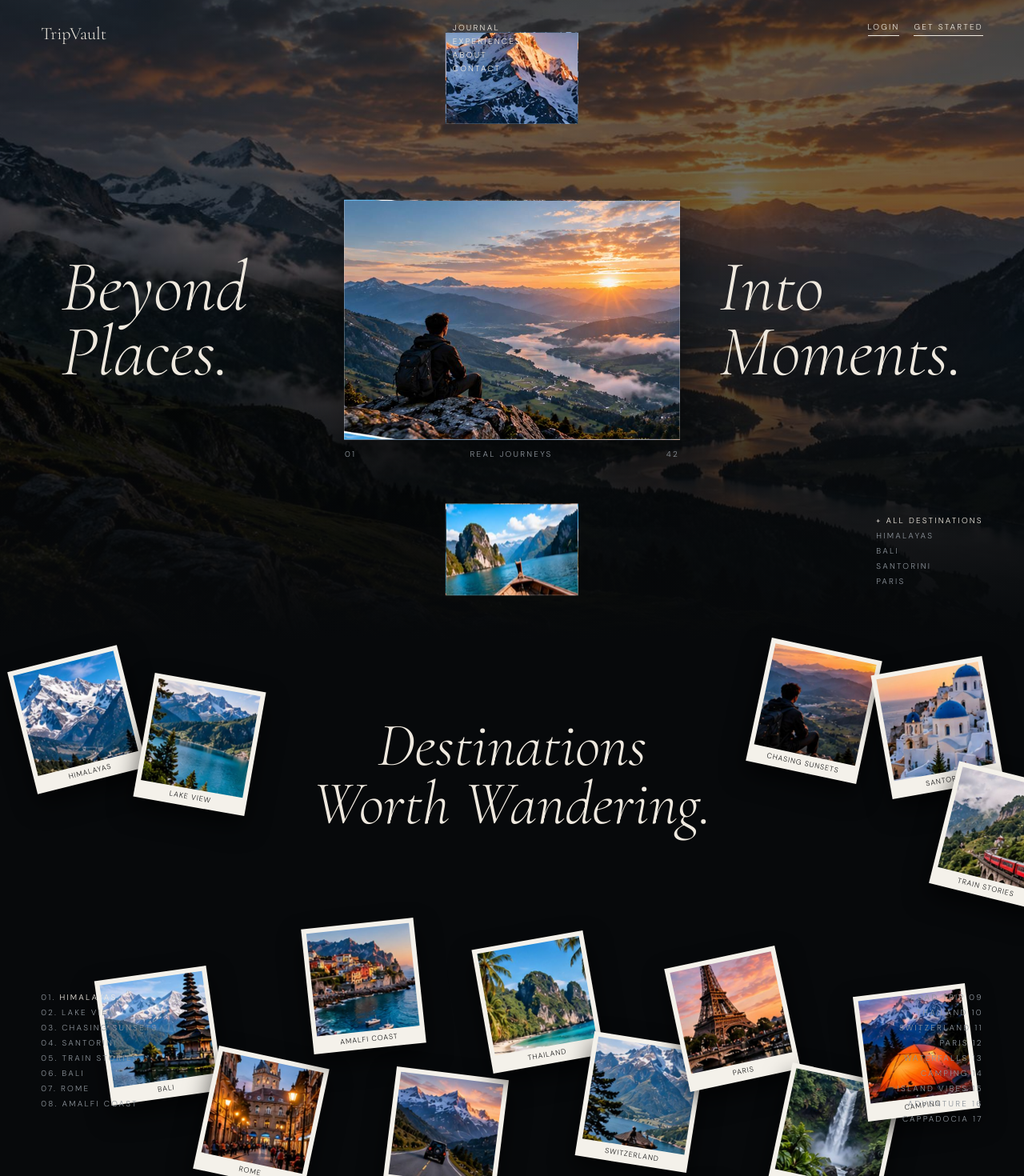
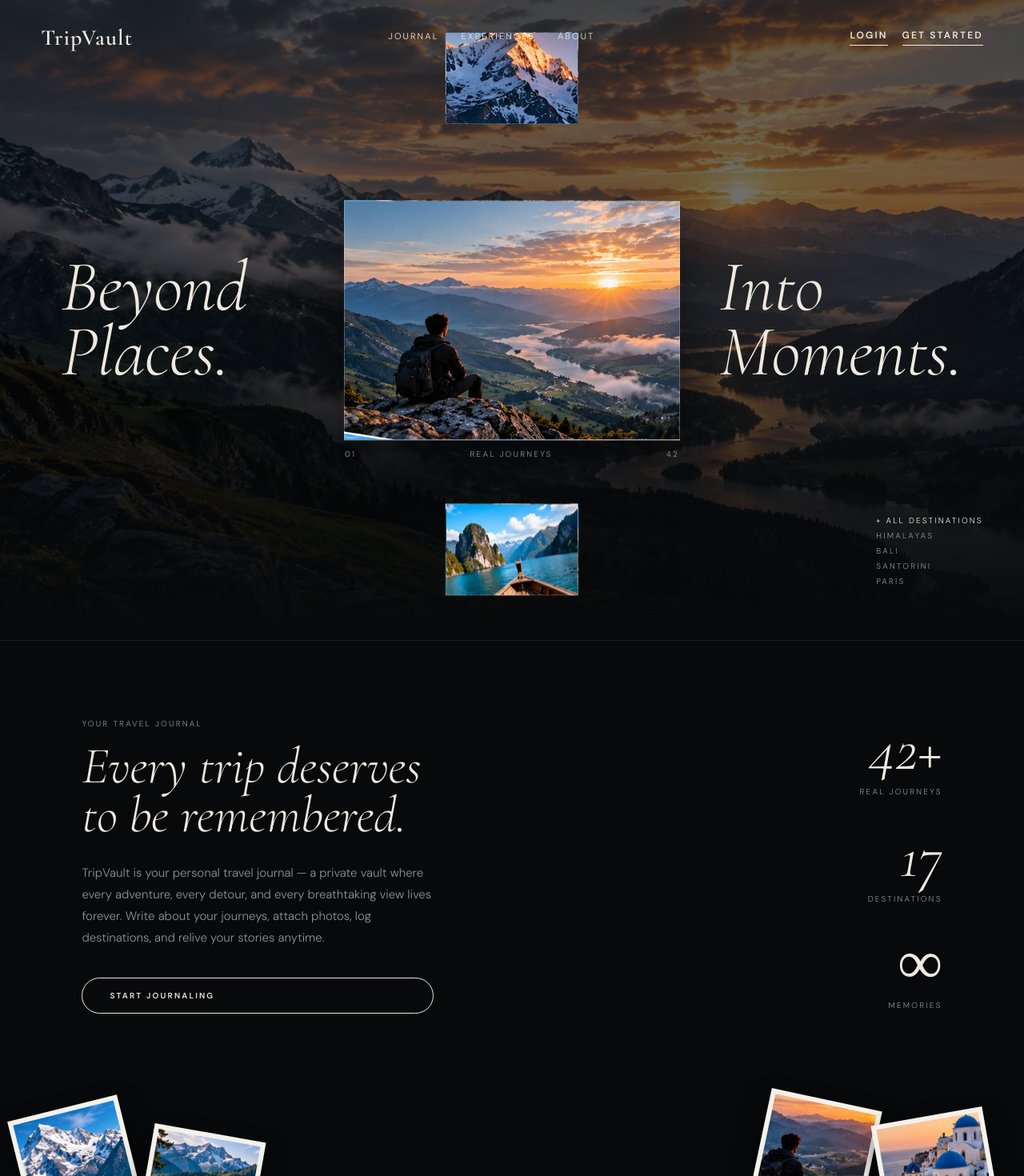
Before and after one commit to krish6587/tripvault, a React (Vite) app in the folder client/: page / in a window 1280 px wide. Shown: the top 1470 px of the page at 80% size. Built offline with nearby package versions, Linux system fonts and the light colour scheme; no server answers.

Commit message:
feat: add journal and about sections with smooth navigation on landing page

```diff
--- a/client/src/pages/Landing.css
+++ b/client/src/pages/Landing.css
@@ -4,12 +4,16 @@
 .lp::-webkit-scrollbar{display:none;width:0;height:0}
 .lp .serif,.lp h1,.lp h2{font-family:'Cormorant Garamond',Georgia,serif;font-weight:300;font-style:italic}
 .lp .tiny{font-size:10px;letter-spacing:.22em;text-transform:uppercase}
+.lp nav ul{list-style:none;margin:0;padding:0;display:flex;gap:28px;align-items:center}
+.lp nav ul li{font-size:11px;letter-spacing:.2em;text-transform:uppercase;cursor:pointer;position:relative;padding-bottom:3px}
+.lp nav ul li::after{content:'';position:absolute;bottom:0;left:0;width:0;height:1px;background:var(--ink);transition:width .3s ease}
+.lp nav ul li:hover::after{width:100%}
 .lp .hero{position:relative;height:100vh;min-height:640px;overflow:hidden}
 .lp .bg{position:absolute;inset:-4%;background-size:cover;background-position:center;filter:brightness(.55);transform:scale(1.05);transition:transform .2s}
 .lp .hero::after{content:"";position:absolute;inset:0;background:linear-gradient(rgba(7,9,11,.35),rgba(7,9,11,.15) 40%,var(--bg))}
-.lp nav{position:absolute;z-index:5;top:0;left:0;right:0;display:flex;justify-content:space-between;padding:26px 4vw;align-items:flex-start}
-.lp nav .logo{font-family:'Cormorant Garamond',serif;font-size:22px}
-.lp nav ul{list-style:none;margin:0;padding:0;line-height:1.7}
+.lp nav{position:absolute;z-index:5;top:0;left:0;right:0;display:flex;justify-content:space-between;padding:26px 4vw;align-items:center}
+.lp nav .logo{font-family:'Cormorant Garamond',serif;font-size:28px;font-weight:700;letter-spacing:.04em}
+
 .lp nav .ex{border-bottom:1px solid var(--ink);padding-bottom:3px}
 .lp .stage{position:absolute;z-index:3;inset:0}
 .lp .frame{position:absolute;left:50%;top:50%;width:min(34vw,420px);height:min(24vw,300px);transform:translate(-50%,-48%);background-size:cover;background-position:center;border:1px solid rgba(255,255,255,.25);box-shadow:0 20px 60px rgba(0,0,0,.5);animation:lpFloat 9s ease-in-out infinite}
@@ -55,6 +59,38 @@
 @media(prefers-reduced-motion:reduce){.lp *{animation:none!important}
 }
 
+
 .lp a{text-decoration:none;color:inherit}
 .lp nav .ex{display:flex;gap:18px;border:0}
-.lp nav .ex a{border-bottom:1px solid var(--ink);padding-bottom:3px}
+.lp nav .ex a{border-bottom:1px solid var(--ink);padding-bottom:3px;font-size:12px;font-weight:700;letter-spacing:.18em}
+
+/* ── LABEL ── */
+.lp .lp-label{color:var(--mute);margin:0 0 16px}
+
+/* ── JOURNAL SECTION ── */
+.lp .lp-journal{padding:12vh 8vw;display:flex;justify-content:space-between;align-items:center;gap:60px;border-top:1px solid rgba(255,255,255,.08)}
+.lp .lp-journal-inner{max-width:540px}
+.lp .lp-journal-inner h2{font-size:clamp(36px,5vw,72px);line-height:.95;margin:0 0 28px}
+.lp .lp-journal-body{color:var(--mute);line-height:1.8;margin:0 0 36px;font-size:15px;max-width:440px}
+.lp .lp-journal-stats{display:flex;flex-direction:column;gap:36px;align-items:flex-end;flex-shrink:0}
+.lp .lp-stat{display:flex;flex-direction:column;align-items:flex-end;gap:6px}
+.lp .lp-stat-num{font-family:'Cormorant Garamond',serif;font-size:clamp(48px,6vw,80px);font-weight:300;font-style:italic;line-height:1;color:var(--ink)}
+.lp .lp-stat .tiny{color:var(--mute)}
+
+/* ── ABOUT SECTION ── */
+.lp .lp-about{padding:12vh 8vw;border-top:1px solid rgba(255,255,255,.08);text-align:center}
+.lp .lp-about h2{font-size:clamp(36px,5vw,72px);line-height:.95;margin:0 0 60px}
+.lp .lp-about-grid{display:grid;grid-template-columns:repeat(3,1fr);gap:32px;text-align:left}
+.lp .lp-about-card{background:rgba(255,255,255,.04);border:1px solid rgba(255,255,255,.08);padding:32px;border-radius:4px;transition:.3s}
+.lp .lp-about-card:hover{background:rgba(255,255,255,.07);transform:translateY(-4px)}
+.lp .lp-about-icon{font-size:22px;display:block;margin-bottom:18px;color:var(--mute)}
+.lp .lp-about-card h3{font-family:'Cormorant Garamond',serif;font-size:22px;font-weight:300;font-style:italic;margin:0 0 12px;color:var(--ink)}
+.lp .lp-about-card p{color:var(--mute);font-size:13px;line-height:1.75;margin:0}
+
+
+/* ── RESPONSIVE ── */
+@media(max-width:820px){
+  .lp .lp-journal{flex-direction:column;align-items:flex-start}
+  .lp .lp-journal-stats{flex-direction:row;align-items:flex-start}
+  .lp .lp-about-grid{grid-template-columns:1fr}
+}
--- a/client/src/pages/Landing.jsx
+++ b/client/src/pages/Landing.jsx
@@ -27,6 +27,11 @@ const POS = [
 const bg = (src) => ({ backgroundImage: `url(${src})` });
 const pad = (n) => String(n).padStart(2, '0');
 
+const scrollTo = (id) => {
+  const el = document.getElementById(id);
+  if (el) el.scrollIntoView({ behavior: 'smooth', block: 'start' });
+};
+
 export default function Landing() {
   const heroBg = useRef(null);
   const loggedIn = !!localStorage.getItem('token');
@@ -48,7 +53,9 @@ export default function Landing() {
         <nav>
           <div className="logo">TripVault</div>
           <ul className="tiny">
-            <li>Journal</li><li>Experiences</li><li>About</li><li>Contact</li>
+            <li onClick={() => scrollTo('journal')}>Journal</li>
+            <li onClick={() => scrollTo('destinations')}>Experiences</li>
+            <li onClick={() => scrollTo('about')}>About</li>
           </ul>
           <div className="tiny ex">
             {loggedIn ? (
@@ -76,6 +83,37 @@ export default function Landing() {
         </div>
       </header>
 
+      {/* ── JOURNAL ── */}
+      <section className="lp-journal" id="journal">
+        <div className="lp-journal-inner">
+          <p className="tiny lp-label">Your Travel Journal</p>
+          <h2>Every trip deserves<br />to be remembered.</h2>
+          <p className="lp-journal-body">
+            TripVault is your personal travel journal — a private vault where every adventure,
+            every detour, and every breathtaking view lives forever. Write about your journeys,
+            attach photos, log destinations, and relive your stories anytime.
+          </p>
+          <Link className="btn tiny" to={loggedIn ? '/dashboard' : '/register'}>
+            Start journaling
+          </Link>
+        </div>
+        <div className="lp-journal-stats">
+          <div className="lp-stat">
+            <span className="lp-stat-num">42+</span>
+            <span className="tiny">Real journeys</span>
+          </div>
+          <div className="lp-stat">
+            <span className="lp-stat-num">17</span>
+            <span className="tiny">Destinations</span>
+          </div>
+          <div className="lp-stat">
+            <span className="lp-stat-num">∞</span>
+            <span className="tiny">Memories</span>
+          </div>
+        </div>
+      </section>
+
+      {/* ── EXPERIENCES / DESTINATIONS ── */}
       <section className="wander" id="destinations">
         <h2>Destinations<br />Worth Wandering.</h2>
         <div className="pols">
@@ -98,6 +136,30 @@ export default function Landing() {
         </div>
       </section>
 
+      {/* ── ABOUT ── */}
+      <section className="lp-about" id="about">
+        <p className="tiny lp-label">About TripVault</p>
+        <h2>Built for those who<br />wander with purpose.</h2>
+        <div className="lp-about-grid">
+          <div className="lp-about-card">
+            <span className="lp-about-icon">✦</span>
+            <h3>Private by Default</h3>
+            <p>Your vault, your stories. Everything stays private unless you choose to share.</p>
+          </div>
+          <div className="lp-about-card">
+            <span className="lp-about-icon">◈</span>
+            <h3>Rich Journaling</h3>
+            <p>Write detailed entries, attach photos, log dates and locations for every trip.</p>
+          </div>
+          <div className="lp-about-card">
+            <span className="lp-about-icon">⬡</span>
+            <h3>Share Your Story</h3>
+            <p>Make your profile public and inspire other travelers with your experiences.</p>
+          </div>
+        </div>
+      </section>
+
+      {/* ── END CTA ── */}
       <section className="end">
         <div className="bg" style={{ ...bg(hero), filter: 'blur(14px) brightness(.4)' }} />
         <div>
@@ -105,6 +167,7 @@ export default function Landing() {
           <Link className="btn tiny" to={loggedIn ? '/dashboard' : '/register'}>Open your vault</Link>
         </div>
       </section>
+
 
       <footer className="tiny">
         <span>© 2026 TripVault • Crafted by Krish Kumar</span>
```
